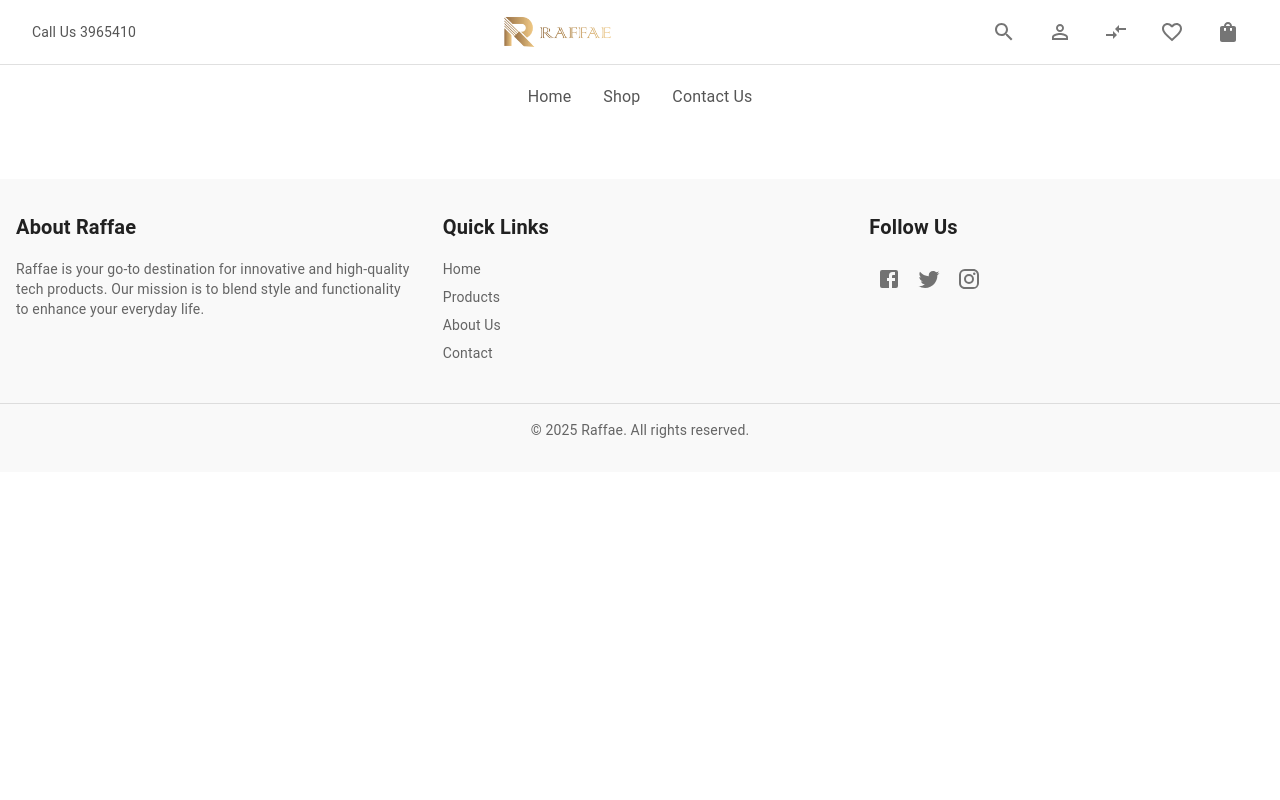
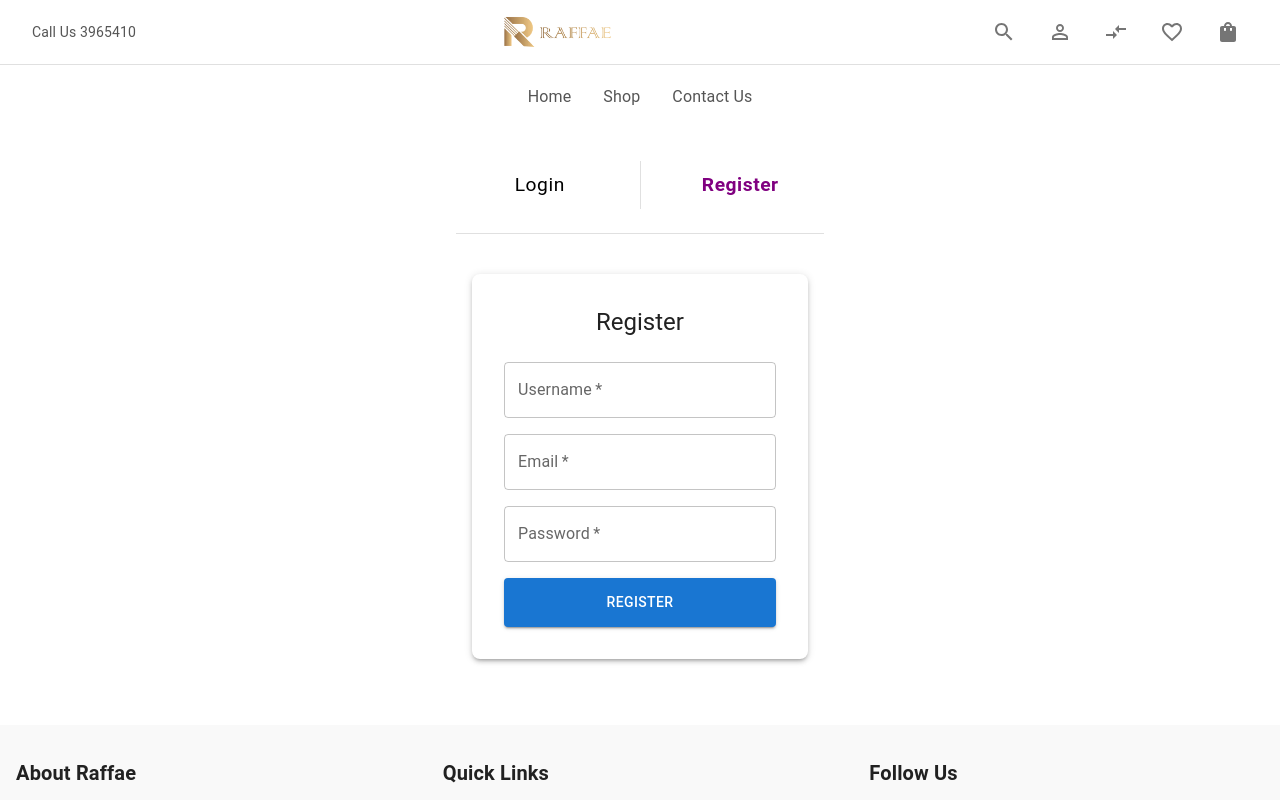
Before and after one commit to Pristine-Mind/raffae-website, a React (Vite) app: page /register in a window 1280 px wide. Shown: the top 800 px of the page. Built offline with nearby package versions, Linux system fonts and the light colour scheme.

Commit message:
Add simple login and register form

```diff
--- a/src/App.tsx
+++ b/src/App.tsx
@@ -1,7 +1,6 @@
 import React from 'react';
 import { BrowserRouter, Routes, Route } from 'react-router-dom';
 
-// Components
 import Navbar from './components/Navbar/Navbar';
 import HeroSection from './components/HeroSection/HeroSection';
 import ProductShowcase from './components/ProductShowcase/ProductShowcase';
@@ -15,6 +14,7 @@ import ProductDetail from './components/ProductDetail/ProductDetail';
 import Subscribe from './components/Subscribe/Subscribe';
 import ContactUs from './components/ContactUs/ContactUs';
 import AboutUs from './components/AboutUs/AboutUs';
+import LoginRegister from './components/LoginRegister';
 
 const Home: React.FC = () => {
   return (
@@ -47,6 +47,8 @@ const App: React.FC = () => {
         <Route path="/product/:id" element={<ProductDetail />} />
         <Route path='/contact-us' element={<ContactUs />} />
         <Route path='/about-us' element={<AboutUs />} />
+        <Route path="/login" element={<LoginRegister defaultTab="login" />} />
+        <Route path="/register" element={<LoginRegister defaultTab="register" />} />
       </Routes>
 
       <Footer />
--- /dev/null
+++ b/src/components/LoginForm.tsx
@@ -0,0 +1,101 @@
+import React from 'react';
+import {
+  Box,
+  TextField,
+  FormControlLabel,
+  Checkbox,
+  Button,
+  Link as MUILink,
+  Paper,
+  Typography
+} from '@mui/material';
+import { Link } from 'react-router-dom';
+
+const LoginForm: React.FC = () => {
+  const handleSubmit = (event: React.FormEvent) => {
+    event.preventDefault();
+  };
+
+  return (
+    <Box
+      sx={{
+        display: 'flex',
+        justifyContent: 'center',
+        alignItems: 'center',
+        p: 2
+      }}
+    >
+      <Paper
+        elevation={3}
+        sx={{
+          p: 4,
+          width: '100%',
+          maxWidth: 600,
+          borderRadius: 2
+        }}
+      >
+        <Typography variant="h5" component="h1" align="center" sx={{ mb: 3 }}>
+          Login
+        </Typography>
+        <Box component="form" onSubmit={handleSubmit} noValidate autoComplete="off">
+          <TextField
+            label="Username"
+            variant="outlined"
+            fullWidth
+            required
+            sx={{ mb: 2 }}
+          />
+          <TextField
+            label="Password"
+            variant="outlined"
+            type="password"
+            fullWidth
+            required
+            sx={{ mb: 2 }}
+          />
+          <Box
+            sx={{
+              display: 'flex',
+              justifyContent: 'space-between',
+              alignItems: 'center',
+              mb: 2
+            }}
+          >
+            <FormControlLabel
+              control={<Checkbox color="primary" />}
+              label="Remember me"
+            />
+            <MUILink
+              component={Link}
+              to="/forgot-password"
+              sx={{
+                color: 'primary.main',
+                textDecoration: 'none',
+                '&:hover': { textDecoration: 'underline' }
+              }}
+            >
+              Forgot Password?
+            </MUILink>
+          </Box>
+          <Button
+            type="submit"
+            variant="contained"
+            fullWidth
+            sx={{
+              py: 1.5,
+              backgroundColor: 'primary.main',
+              color: '#fff',
+              '&:hover': {
+                backgroundColor: 'primary.dark'
+              }
+            }}
+          >
+            LOGIN
+          </Button>
+        </Box>
+      </Paper>
+    </Box>
+  );
+};
+
+export default LoginForm;
--- /dev/null
+++ b/src/components/LoginRegister.tsx
@@ -0,0 +1,74 @@
+import React from 'react';
+import { Box, Tabs, Tab, Divider } from '@mui/material';
+import { useLocation, useNavigate } from 'react-router-dom';
+
+import LoginForm from './LoginForm';
+import RegisterForm from './RegisterForm';
+
+const LoginRegister: React.FC = () => {
+  const navigate = useNavigate();
+  const location = useLocation();
+
+  const getTabIndexFromPath = (): number => {
+    return location.pathname === '/register' ? 1 : 0;
+  };
+
+  const [activeTab, setActiveTab] = React.useState<number>(getTabIndexFromPath());
+
+  React.useEffect(() => {
+    setActiveTab(getTabIndexFromPath());
+  }, [location]);
+
+  const handleTabChange = (event: React.SyntheticEvent, newValue: number) => {
+    setActiveTab(newValue);
+    navigate(newValue === 0 ? '/login' : '/register');
+  };
+
+  return (
+    <Box
+      sx={{
+        width: '100%',
+        maxWidth: 400,
+        mx: 'auto',
+        mt: 4,
+        px: 2,
+        textAlign: 'center',
+      }}
+    >
+      <Tabs
+        value={activeTab}
+        onChange={handleTabChange}
+        centered
+        variant="fullWidth"
+        TabIndicatorProps={{ style: { display: 'none' } }}
+      >
+        <Tab
+          label="Login"
+          sx={{
+            color: activeTab === 0 ? 'purple' : 'black',
+            fontWeight: activeTab === 0 ? 'bold' : 'normal',
+            textTransform: 'none',
+            fontSize: '1.2rem',
+          }}
+        />
+        <Divider orientation="vertical" flexItem sx={{ mx: 2 }}/>
+        <Tab
+          label="Register"
+          sx={{
+            color: activeTab === 1 ? 'purple' : 'black',
+            fontWeight: activeTab === 1 ? 'bold' : 'normal',
+            textTransform: 'none',
+            fontSize: '1.2rem',
+          }}
+        />
+      </Tabs>
+
+      <Divider sx={{ my: 3 }} />
+
+      {activeTab === 0 && <LoginForm />}
+      {activeTab === 1 && <RegisterForm />}
+    </Box>
+  );
+};
+
+export default LoginRegister;
--- a/src/components/Navbar/Navbar.tsx
+++ b/src/components/Navbar/Navbar.tsx
@@ -6,9 +6,10 @@ import {
   IconButton,
   Toolbar,
   Typography,
+  Menu,
+  MenuItem
 } from '@mui/material';
 import { styled } from '@mui/material/styles';
-
 import { Link } from 'react-router-dom';
 
 import SearchIcon from '@mui/icons-material/Search';
@@ -25,6 +26,17 @@ const StyledAppBar = styled(AppBar)({
 });
 
 const Navbar: React.FC = () => {
+  // State and handlers for the user-menu dropdown
+  const [userMenuAnchor, setUserMenuAnchor] = React.useState<null | HTMLElement>(null);
+
+  const handleUserIconClick = (event: React.MouseEvent<HTMLElement>) => {
+    setUserMenuAnchor(event.currentTarget);
+  };
+
+  const handleUserMenuClose = () => {
+    setUserMenuAnchor(null);
+  };
+
   return (
     <StyledAppBar position="static">
       <Toolbar
@@ -35,12 +47,14 @@ const Navbar: React.FC = () => {
           justifyContent: 'space-between',
         }}
       >
+        {/* Left Section */}
         <Box sx={{ display: 'flex', alignItems: 'center', gap: 2 }}>
           <Typography variant="body2" sx={{ color: '#555' }}>
             Call Us 3965410
           </Typography>
         </Box>
 
+        {/* Center Logo */}
         <Box sx={{ flex: 1, display: 'flex', justifyContent: 'center' }}>
           <Box
             component="img"
@@ -50,13 +64,17 @@ const Navbar: React.FC = () => {
           />
         </Box>
 
+        {/* Right Icons */}
         <Box sx={{ display: 'flex', alignItems: 'center', gap: 2 }}>
           <IconButton>
             <SearchIcon />
           </IconButton>
-          <IconButton>
+
+          {/* User (Profile) Icon */}
+          <IconButton onClick={handleUserIconClick}>
             <PersonOutlineIcon />
           </IconButton>
+
           <IconButton>
             <CompareArrowsIcon />
           </IconButton>
@@ -71,6 +89,7 @@ const Navbar: React.FC = () => {
 
       <Divider />
 
+      {/* Bottom Nav Links */}
       <Toolbar
         sx={{
           minHeight: 50,
@@ -89,7 +108,6 @@ const Navbar: React.FC = () => {
         >
           Home
         </Typography>
-
         <Typography
           variant="body1"
           sx={{ cursor: 'pointer', color: '#555' }}
@@ -109,6 +127,31 @@ const Navbar: React.FC = () => {
           Contact Us
         </Typography>
       </Toolbar>
+
+      {/* Menu for user dropdown */}
+      <Menu
+        anchorEl={userMenuAnchor}
+        open={Boolean(userMenuAnchor)}
+        onClose={handleUserMenuClose}
+        anchorOrigin={{
+          vertical: 'bottom',
+          horizontal: 'left',
+        }}
+        transformOrigin={{
+          vertical: 'top',
+          horizontal: 'left',
+        }}
+      >
+        <MenuItem component={Link} to="/login" onClick={handleUserMenuClose}>
+          Login
+        </MenuItem>
+        <MenuItem component={Link} to="/register" onClick={handleUserMenuClose}>
+          Register
+        </MenuItem>
+        <MenuItem component={Link} to="/my-account" onClick={handleUserMenuClose}>
+          My Account
+        </MenuItem>
+      </Menu>
     </StyledAppBar>
   );
 };
--- /dev/null
+++ b/src/components/RegisterForm.tsx
@@ -0,0 +1,81 @@
+import React from 'react';
+import {
+  Box,
+  TextField,
+  Button,
+  Paper,
+  Typography
+} from '@mui/material';
+
+const RegisterForm: React.FC = () => {
+  const handleSubmit = (event: React.FormEvent) => {
+    event.preventDefault();
+  };
+
+  return (
+    <Box
+      sx={{
+        display: 'flex',
+        justifyContent: 'center',
+        alignItems: 'center',
+        p: 2
+      }}
+    >
+      <Paper
+        elevation={3}
+        sx={{
+          p: 4,
+          width: '100%',
+          maxWidth: 600,
+          borderRadius: 2
+        }}
+      >
+        <Typography variant="h5" component="h1" align="center" sx={{ mb: 3 }}>
+          Register
+        </Typography>
+        <Box component="form" onSubmit={handleSubmit} noValidate autoComplete="off">
+          <TextField
+            label="Username"
+            variant="outlined"
+            fullWidth
+            required
+            sx={{ mb: 2 }}
+          />
+          <TextField
+            label="Email"
+            variant="outlined"
+            type="email"
+            fullWidth
+            required
+            sx={{ mb: 2 }}
+          />
+          <TextField
+            label="Password"
+            variant="outlined"
+            type="password"
+            fullWidth
+            required
+            sx={{ mb: 2 }}
+          />
+          <Button
+            type="submit"
+            variant="contained"
+            fullWidth
+            sx={{
+              py: 1.5,
+              backgroundColor: 'primary.main',
+              color: '#fff',
+              '&:hover': {
+                backgroundColor: 'primary.dark'
+              }
+            }}
+          >
+            REGISTER
+          </Button>
+        </Box>
+      </Paper>
+    </Box>
+  );
+};
+
+export default RegisterForm;
```
